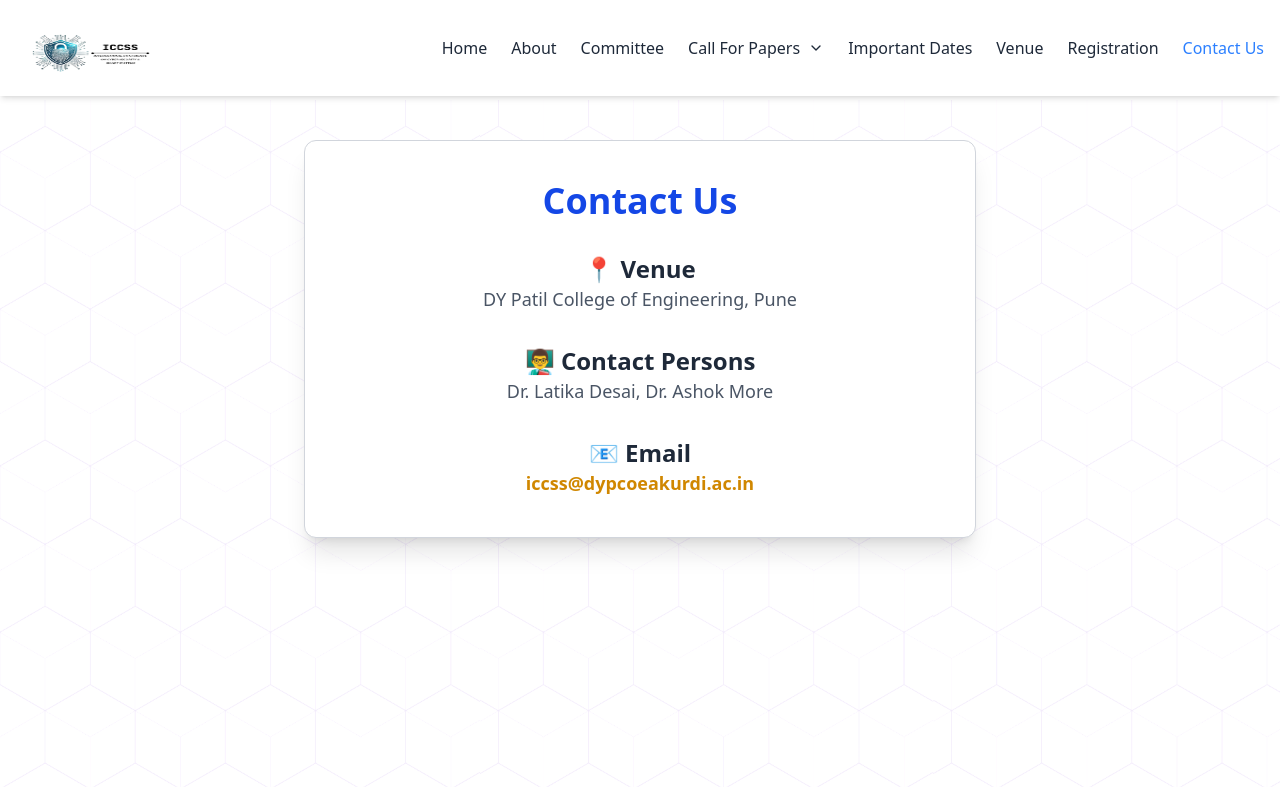
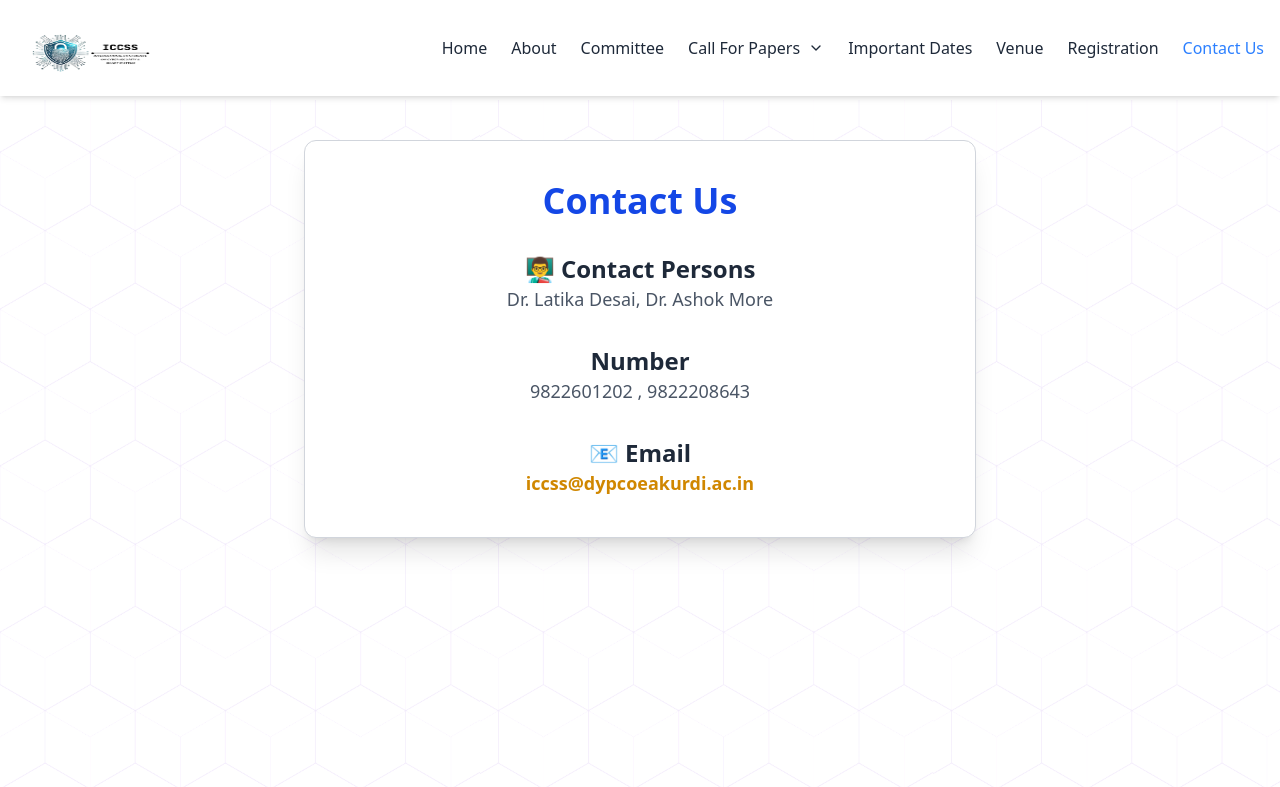
Before and after one commit to Sarthakkeche/Conference, a React (Vite) app: page /Contact in a window 1280 px wide. Shown: the top 787 px of the page. Built offline with nearby package versions, Linux system fonts and the light colour scheme.

Commit message:
last commit

```diff
--- a/src/Components/Contact.jsx
+++ b/src/Components/Contact.jsx
@@ -15,14 +15,16 @@ const ContactUs = () => {
           <h2 className="text-4xl font-bold text-blue-700 text-center mb-8">Contact Us</h2>
 
           <div className="space-y-8 text-center">
-            <div>
-              <h3 className="text-2xl font-semibold text-gray-800">📍 Venue</h3>
-              <p className="text-gray-600 text-lg">DY Patil College of Engineering, Pune</p>
-            </div>
+
 
             <div>
               <h3 className="text-2xl font-semibold text-gray-800">👨‍🏫 Contact Persons</h3>
               <p className="text-gray-600 text-lg">Dr. Latika Desai, Dr. Ashok More</p>
+            </div>
+
+            <div>
+              <h3 className="text-2xl font-semibold text-gray-800">Number</h3>
+              <p className="text-gray-600 text-lg">9822601202 , 9822208643</p>
             </div>
 
             <div>
--- a/src/Components/Home.jsx
+++ b/src/Components/Home.jsx
@@ -241,9 +241,9 @@ function Home() {
                      International Conference on CyberTech & Smart Systems (ICCSS-2025)
                   </p>
                   <p className="mt-2 text-base md:text-lg max-w-2xl text-gray-300 font-bold">
-                    HOSTING BY D.Y. PATIL COLLEGE OF ENGINEERING, PUNE
+                    Hosted By D.Y. PATIL COLLEGE OF ENGINEERING, AKRUDI , PUNE-44
                   </p>
-                  <p className="mt-2 text-base md:text-lg max-w-2xl text-gray-300 font-bold">9-10 May 2025</p>
+                  <p className="mt-2 text-base md:text-lg max-w-2xl text-gray-300 font-bold">9th-10th May 2025</p>
                   <button className="mt-6 px-6 md:px-8 py-2 md:py-3 bg-blue-500 hover:bg-blue-700 text-white rounded-full text-sm md:text-lg font-semibold shadow-md transition-all duration-300">
                     Submit Paper
                   </button>
--- a/src/Components/Venue.jsx
+++ b/src/Components/Venue.jsx
@@ -167,7 +167,7 @@ const Venue = () => {
               Venue Details
             </motion.h2>
             <p className="text-gray-600 max-w-2xl mx-auto">
-              The Santai Auditorium, located in DY Patil College of Engineering, Pune,
+              The Shantai Auditorium, located in DY Patil College of Engineering, Pune,
               is a state-of-the-art facility designed to host conferences, seminars, and
               corporate events. Equipped with high-quality acoustics, modern infrastructure,
               and spacious seating, it provides an ideal environment for professional gatherings.
```
